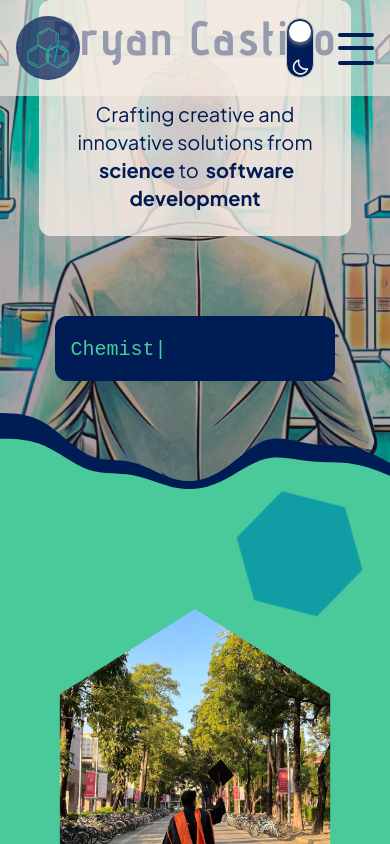
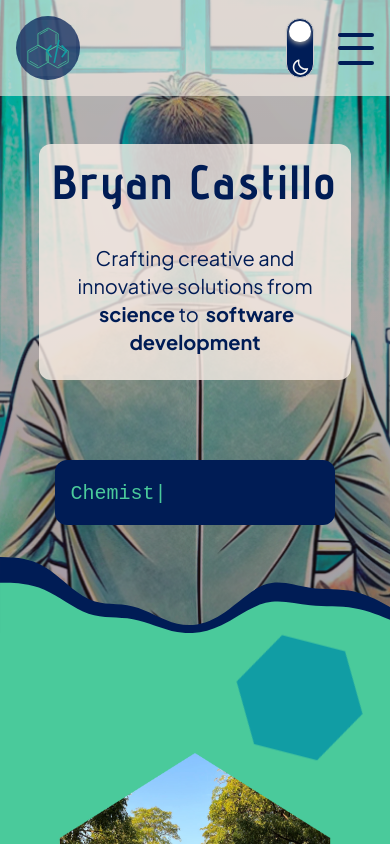
Before and after one commit to bryancastillo10/portfolio, a Next.js app: page / in a window 390 px wide. Shown: the top 844 px of the page. Built offline with nearby package versions, Linux system fonts and the light colour scheme.

Commit message:
adjust hero padding mobile screen

```diff
--- a/src/components/hero/Hero.tsx
+++ b/src/components/hero/Hero.tsx
@@ -10,7 +10,7 @@ const Hero = () => {
   return (
     <section>
       <article className="max-w-[80%]  mx-auto container">
-        <div className="pt-30 lg:pt-60">
+        <div className="pt-36 lg:pt-60">
           <div
             className={`${
               theme
```
